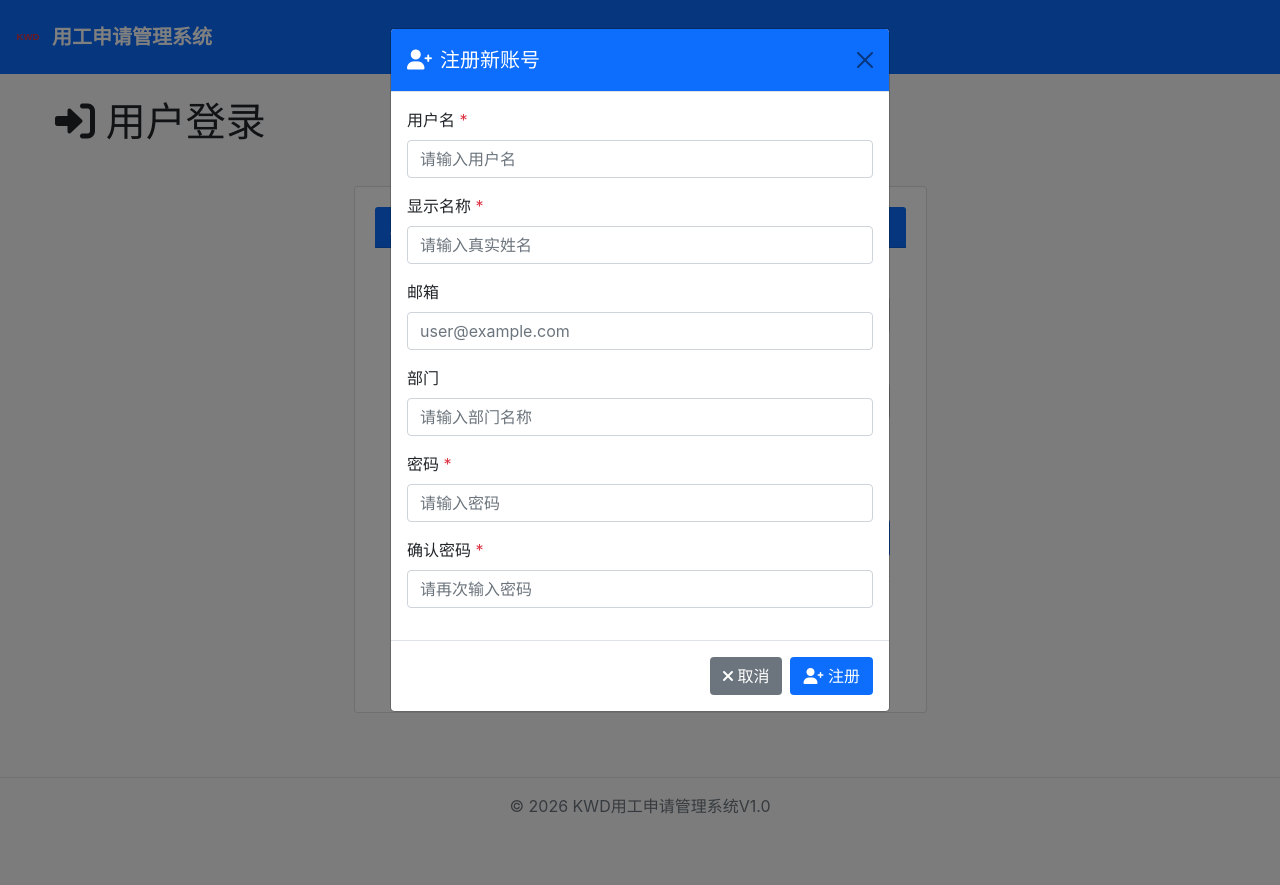
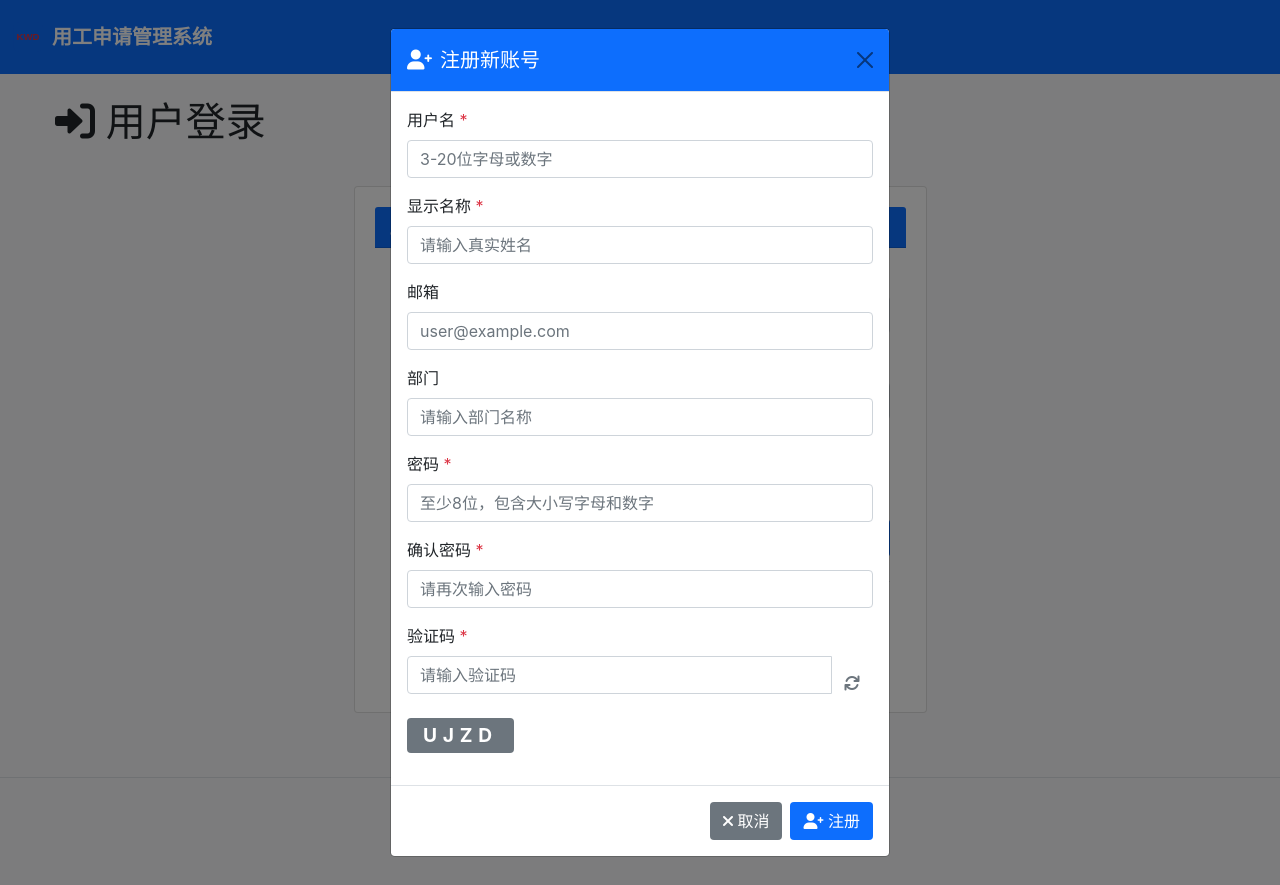
Before and after one commit to qianqianjie-999/labormanagement, a Flask app: page /login in a window 1280 px wide, after a click on "注册新账号". Run offline with Flask 3, Linux system fonts and the light colour scheme; parts of the project's set-up code (start-up, migrations or seed data) failed here and were passed over; some libraries are stand-ins or nearby versions.

Commit message:
feat: 添加注册安全防护 - 验证码和频率限制

```diff
--- a/app.py
+++ b/app.py
@@ -1,11 +1,14 @@
 # app.py - 用工申请管理系统主程序
 import json
 import os
-from datetime import datetime, timedelta,timezone
+import random
+import string
+from datetime import datetime, timedelta, timezone
 from io import BytesIO
+from collections import defaultdict
 
 import pandas as pd
-from flask import Flask, render_template, request, jsonify, send_file, flash, redirect, url_for
+from flask import Flask, render_template, request, jsonify, send_file, flash, redirect, url_for, session
 from flask_login import LoginManager, UserMixin, login_user, logout_user, login_required, current_user
 from werkzeug.utils import secure_filename
 from reportlab.lib.pagesizes import A4
@@ -1185,6 +1188,36 @@ def create_app():
 
         return render_template('login.html')
 
+    # 存储注册记录（内存中，重启后会清空，生产环境建议用Redis）
+    register_records = defaultdict(list)
+
+    def get_client_ip():
+        """获取客户端IP"""
+        if request.headers.get('X-Forwarded-For'):
+            return request.headers.get('X-Forwarded-For').split(',')[0].strip()
+        elif request.headers.get('X-Real-IP'):
+            return request.headers.get('X-Real-IP')
+        else:
+            return request.remote_addr
+
+    def generate_captcha(length=4):
+        """生成验证码"""
+        chars = string.ascii_uppercase + string.digits
+        return ''.join(random.choice(chars) for _ in range(length))
+
+    # 获取验证码图片
+    @app.route('/api/captcha')
+    def api_get_captcha():
+        captcha_code = generate_captcha()
+        session['captcha'] = captcha_code
+        session['captcha_time'] = datetime.now().timestamp()
+
+        # 返回JSON格式的验证码（前端用CSS渲染）
+        return jsonify({
+            'success': True,
+            'captcha': captcha_code
+        })
+
     # 用户注册
     @app.route('/api/register', methods=['POST'])
     def api_register_user():
@@ -1195,17 +1228,70 @@ def create_app():
             password = data.get('password')
             email = data.get('email', '')
             department = data.get('department', '')
-
+            captcha = data.get('captcha', '').upper()
+
+            # 1. 验证码验证
+            session_captcha = session.get('captcha', '').upper()
+            if captcha != session_captcha:
+                return jsonify({'success': False, 'message': '验证码错误'}), 400
+
+            # 验证验证码有效期（5分钟）
+            captcha_time = session.get('captcha_time', 0)
+            if datetime.now().timestamp() - captcha_time > 300:
+                return jsonify({'success': False, 'message': '验证码已过期'}), 400
+
+            # 验证后清除验证码（防止重复使用）
+            session.pop('captcha', None)
+            session.pop('captcha_time', None)
+
+            # 2. 注册频率限制（1分钟内最多2次，5分钟内最多5次）
+            client_ip = get_client_ip()
+            now = datetime.now()
+            recent_records = register_records.get(client_ip, [])
+
+            # 清理过期记录（保留5分钟内的）
+            recent_records = [r for r in recent_records if now - r < timedelta(minutes=5)]
+            register_records[client_ip] = recent_records
+
+            # 检查频率限制
+            one_minute_ago = now - timedelta(minutes=1)
+            one_minute_count = sum(1 for r in recent_records if r > one_minute_ago)
+
+            if one_minute_count >= 2:
+                return jsonify({'success': False, 'message': '注册过于频繁，请稍后再试'}), 429
+
+            if len(recent_records) >= 5:
+                return jsonify({'success': False, 'message': '您的注册次数已达上限，请稍后再试'}), 429
+
+            # 3. 必填项检查
             if not all([username, display_name, password]):
                 return jsonify({'success': False, 'message': '用户名、显示名称和密码是必填的'}), 400
 
-            if len(password) < 6:
-                return jsonify({'success': False, 'message': '密码长度不能少于6位'}), 400
-
+            # 4. 用户名格式验证
+            if len(username) < 3 or len(username) > 20:
+                return jsonify({'success': False, 'message': '用户名长度必须在3-20个字符之间'}), 400
+
+            if not username.isalnum():
+                return jsonify({'success': False, 'message': '用户名只能包含字母和数字'}), 400
+
+            # 5. 密码强度要求
+            if len(password) < 8:
+                return jsonify({'success': False, 'message': '密码长度不能少于8位'}), 400
+
+            # 检查密码复杂度
+            has_upper = any(c.isupper() for c in password)
+            has_lower = any(c.islower() for c in password)
+            has_digit = any(c.isdigit() for c in password)
+
+            if not (has_upper and has_lower and has_digit):
+                return jsonify({'success': False, 'message': '密码必须包含大写字母、小写字母和数字'}), 400
+
+            # 6. 用户名唯一性检查
             existing_user = User.query.filter_by(username=username).first()
             if existing_user:
                 return jsonify({'success': False, 'message': '用户名已存在'}), 400
 
+            # 7. 创建用户
             new_user = User(
                 username=username,
                 display_name=display_name,
@@ -1218,6 +1304,9 @@ def create_app():
 
             db.session.add(new_user)
             db.session.commit()
+
+            # 记录注册时间
+            register_records[client_ip].append(now)
 
             return jsonify({
                 'success': True,
--- a/templates/login.html
+++ b/templates/login.html
@@ -104,7 +104,7 @@
                 <form id="registerForm">
                     <div class="mb-3">
                         <label for="reg_username" class="form-label">用户名 <span class="text-danger">*</span></label>
-                        <input type="text" class="form-control" id="reg_username" name="username" required placeholder="请输入用户名">
+                        <input type="text" class="form-control" id="reg_username" name="username" required placeholder="3-20位字母或数字">
                     </div>
                     <div class="mb-3">
                         <label for="reg_display_name" class="form-label">显示名称 <span class="text-danger">*</span></label>
@@ -120,11 +120,23 @@
                     </div>
                     <div class="mb-3">
                         <label for="reg_password" class="form-label">密码 <span class="text-danger">*</span></label>
-                        <input type="password" class="form-control" id="reg_password" name="password" required placeholder="请输入密码">
+                        <input type="password" class="form-control" id="reg_password" name="password" required placeholder="至少8位，包含大小写字母和数字">
                     </div>
                     <div class="mb-3">
                         <label for="reg_confirm_password" class="form-label">确认密码 <span class="text-danger">*</span></label>
                         <input type="password" class="form-control" id="reg_confirm_password" name="confirm_password" required placeholder="请再次输入密码">
+                    </div>
+                    <div class="mb-3">
+                        <label for="reg_captcha" class="form-label">验证码 <span class="text-danger">*</span></label>
+                        <div class="input-group">
+                            <input type="text" class="form-control" id="reg_captcha" name="captcha" required placeholder="请输入验证码" maxlength="4">
+                            <button type="button" class="btn btn-outline-secondary" id="refreshCaptchaBtn">
+                                <i class="fas fa-refresh"></i>
+                            </button>
+                        </div>
+                        <div class="mt-2">
+                            <span class="badge bg-secondary text-white" id="captchaDisplay" style="font-size: 1.2rem; letter-spacing: 0.3em; padding: 0.5rem 1rem;"></span>
+                        </div>
                     </div>
                 </form>
             </div>
@@ -143,6 +155,33 @@
 <script>
 // 等待页面完全加载后绑定事件
 document.addEventListener('DOMContentLoaded', function() {
+    // 获取验证码
+    function loadCaptcha() {
+        fetch('/api/captcha')
+        .then(function(response) {
+            return response.json();
+        })
+        .then(function(data) {
+            if (data.success) {
+                document.getElementById('captchaDisplay').textContent = data.captcha;
+            }
+        })
+        .catch(function(error) {
+            console.error('获取验证码失败:', error);
+        });
+    }
+
+    // 刷新验证码按钮
+    document.getElementById('refreshCaptchaBtn').addEventListener('click', function() {
+        loadCaptcha();
+    });
+
+    // 注册模态框显示时加载验证码
+    var registerModal = document.getElementById('registerModal');
+    registerModal.addEventListener('show.bs.modal', function() {
+        loadCaptcha();
+    });
+
     // 注册功能
     document.getElementById('submitRegisterBtn').addEventListener('click', function() {
         var password = document.getElementById('reg_password').value;
@@ -153,8 +192,8 @@ document.addEventListener('DOMContentLoaded', function() {
             return;
         }
 
-        if (password.length < 6) {
-            alert('密码长度不能少于6位！');
+        if (password.length < 8) {
+            alert('密码长度不能少于8位！');
             return;
         }
 
@@ -163,7 +202,8 @@ document.addEventListener('DOMContentLoaded', function() {
             display_name: document.getElementById('reg_display_name').value,
             email: document.getElementById('reg_email').value,
             department: document.getElementById('reg_department').value,
-            password: password
+            password: password,
+            captcha: document.getElementById('reg_captcha').value
         };
 
         fetch('/api/register', {
@@ -182,8 +222,10 @@ document.addEventListener('DOMContentLoaded', function() {
                 var modal = bootstrap.Modal.getInstance(document.getElementById('registerModal'));
                 modal.hide();
                 document.getElementById('registerForm').reset();
+                loadCaptcha(); // 刷新验证码
             } else {
                 alert('注册失败：' + response.message);
+                loadCaptcha(); // 刷新验证码
             }
         })
         .catch(function(error) {
```
